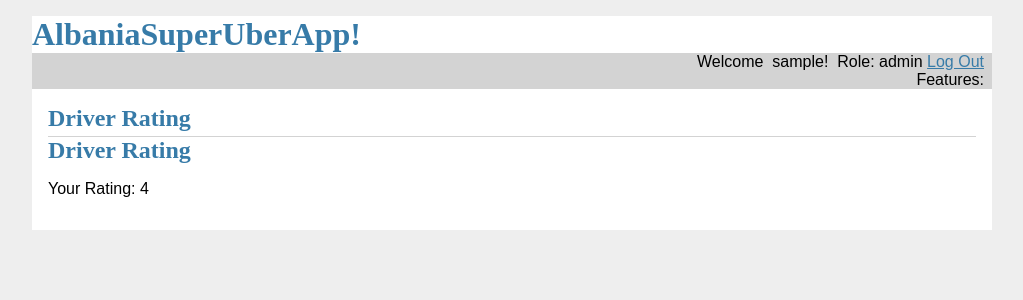
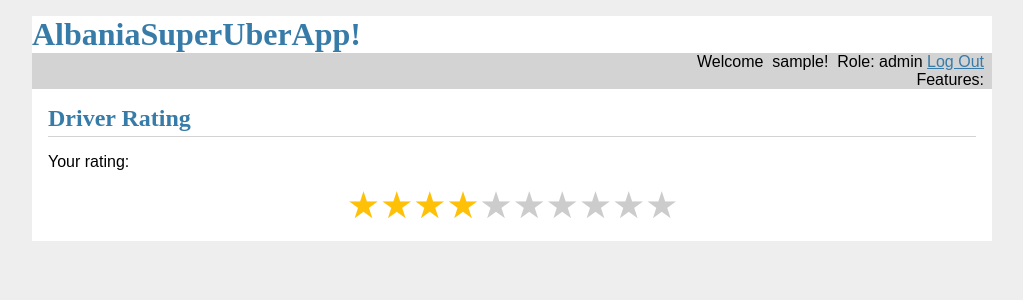
Before and after one commit to melvir86/ase, a Flask app: page /driver_rating in a window 1280 px wide. Shown: the top 300 px of the page, without its empty margins (128-1151 px from the left). Run offline with Flask 3, Linux system fonts and the light colour scheme; the visitor is signed in with stand-in values (Sample User, id 1); a database or web service that is not in the repository returns one stand-in record (values such as "Sample title"); data that the repository does not hold is empty.

Commit message:
Changed the way of viewing driver rating in stars

```diff
--- a/flaskr/properties.py
+++ b/flaskr/properties.py
@@ -1,3 +1,3 @@
 # CHANGE TO YOUR REQUIRED CODIO SUBDOMAIN HERE FOR ALL ENDPOINTS TO WORK LOCALLY
-codio_subdomain_endpoint = 'https://natashaepisode-airlinelogic-8080.codio-box.uk/api'
+codio_subdomain_endpoint = 'https://panichilton-audiopolitic-8080.codio-box.uk/api'
 #codio_subdomain_endpoint = 'https://platemessage-jargoncannon-8080.codio-box.uk/api'
--- a/flaskr/templates/rating/driver_rating.html
+++ b/flaskr/templates/rating/driver_rating.html
@@ -5,11 +5,36 @@
 {% endblock %}
 
 {% block content %}
-  <h2>Driver Rating</h2>
-  <p>Your Rating: {{ rating }}</p>
-
+  <p>Your rating:</p>
+  <div class="rating">
+    {% for i in range(10, 0, -1) %}
+      <input type="radio" id="star{{ i }}" name="rating" value="{{ i }}" {% if rating|int == i %}checked{% endif %} disabled/>
+      <label for="star{{ i }}" {% if rating|int >= i %}class="filled"{% endif %}></label>
+    {% endfor %}
+  </div>
 
   <style>
+    .rating {
+      unicode-bidi: bidi-override;
+      direction: rtl;
+      text-align: center;
+    }
 
+    .rating > input {
+      display: none;
+    }
+
+    .rating > label:before {
+      content: '\2605';
+      font-size: 2rem;
+      color: #ccc;
+    }
+
+    .rating > label.filled:before,
+    .rating > label:hover:before,
+    .rating > input:checked ~ label:before,
+    .rating > input:checked ~ label ~ input:checked ~ label:before {
+      color: #ffc107;
+    }
   </style>
 {% endblock %}
```
